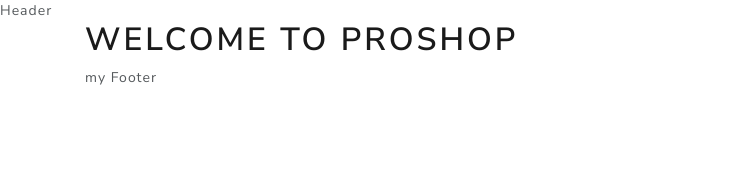
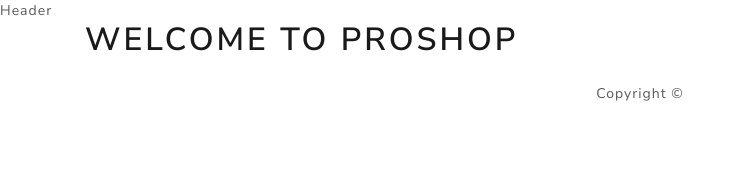
Before and after one commit to Ahtisham92/e-commerce-shop, a React (Create React App) app in the folder frontend/: page / in a window 1280 px wide. Shown: the top 170 px of the page, without its empty margins (0-744 px from the left). Built offline with nearby package versions, Linux system fonts and the light colour scheme.

Commit message:
added copyrights in footer

```diff
--- a/frontend/src/components/Footer.js
+++ b/frontend/src/components/Footer.js
@@ -5,9 +5,11 @@
 const Footer = () => {
   return (
     <Container>
-
-      <footer>my Footer</footer>
-
+      <Row>
+        <Col className='text-center py-3'>
+          Copyright &copy;
+        </Col>
+      </Row>
     </Container>
   )
 }
```
